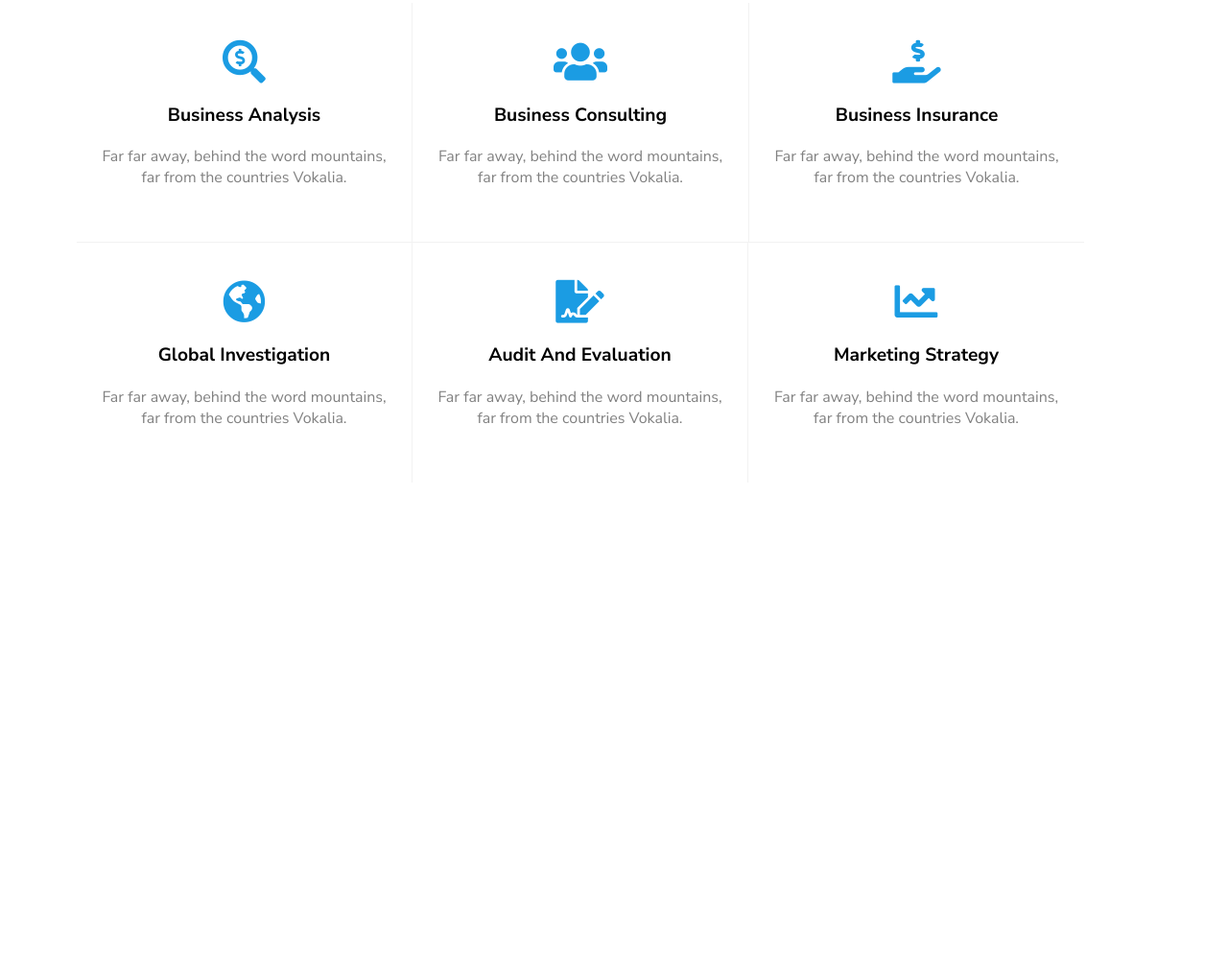
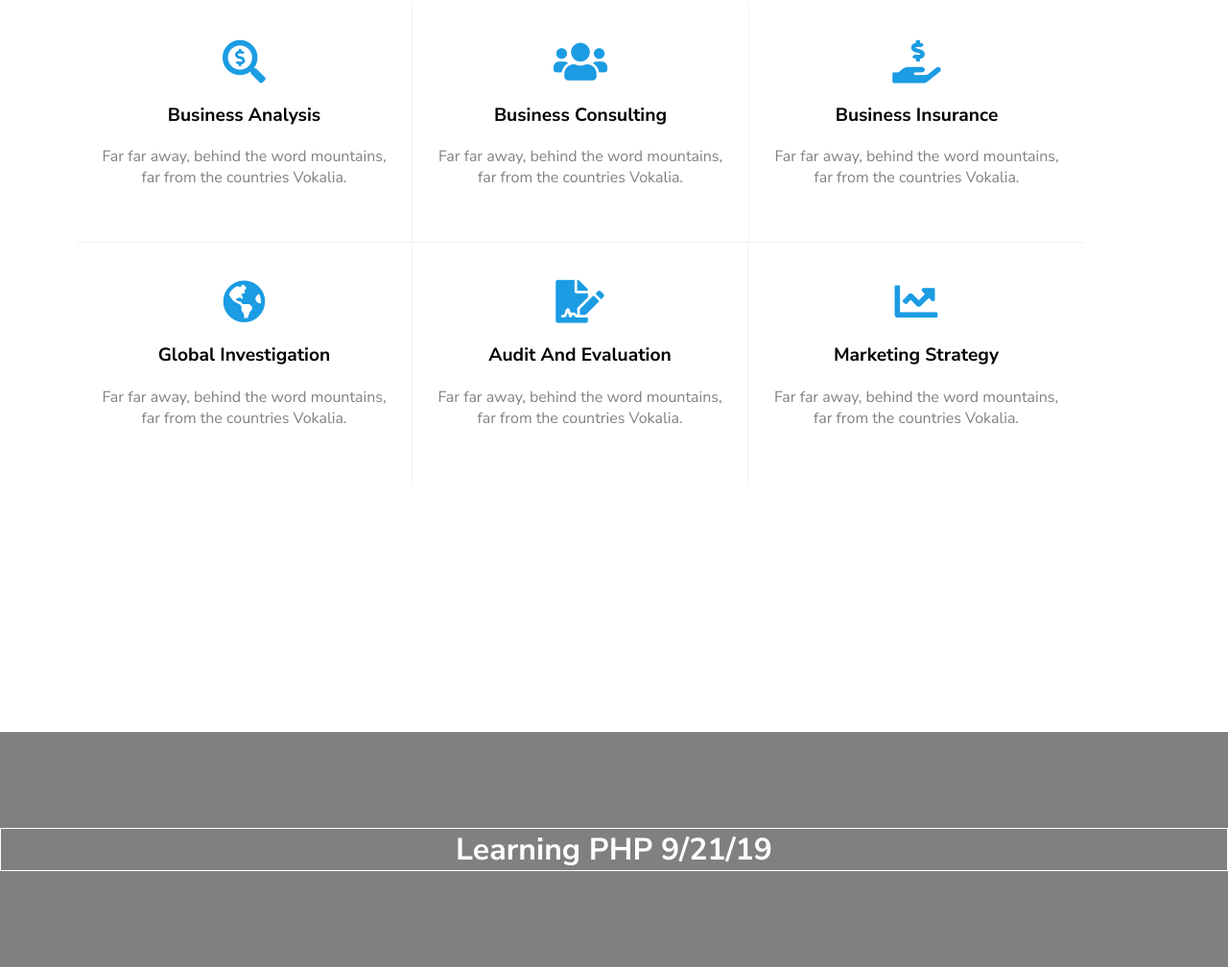
Before and after one commit to ericholdridge/PracticeProject9, a plain HTML site: page index.html in a window 1280 px wide. Shown: the part 2504-3512 px from the top of the page at 96% size. Before the commit the page ends 3267 px from the top, so only its background shows below. Drawn offline with Linux system fonts and the light colour scheme.

Commit message:
Learning PHP

```diff
--- a/index.html
+++ b/index.html
@@ -225,5 +225,10 @@
       </div>
       </div>
     </section>
+
+    <!-- Section Learning PHP -->
+    <section class="learning-php">
+      <h1>Learning PHP 9/21/19</h1>
+    </section>
   </body>
 </html>
--- a/style.scss
+++ b/style.scss
@@ -458,3 +458,19 @@ nav {
     }
   }
 }
+
+
+// Learning PHP
+.learning-php {
+  width: 100%;
+  background: gray;
+  padding: 100px 0;
+  h1 {
+    text-align: center;
+    font-size: 2rem;
+    text-transform: capitalize;
+    margin: 0;
+    color: $wht;
+    border: 1px solid white;
+  }
+}
```
Also changed, not shown: style.css, 1 other file.
